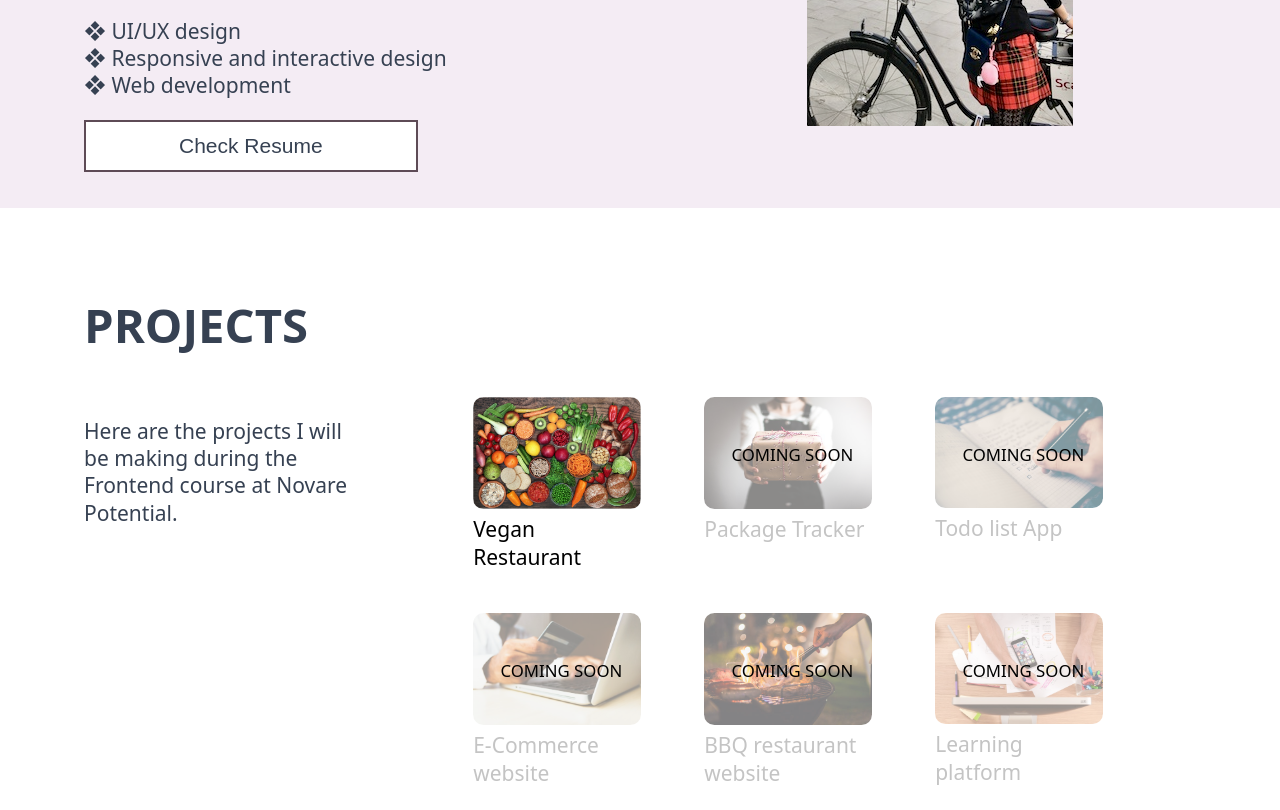
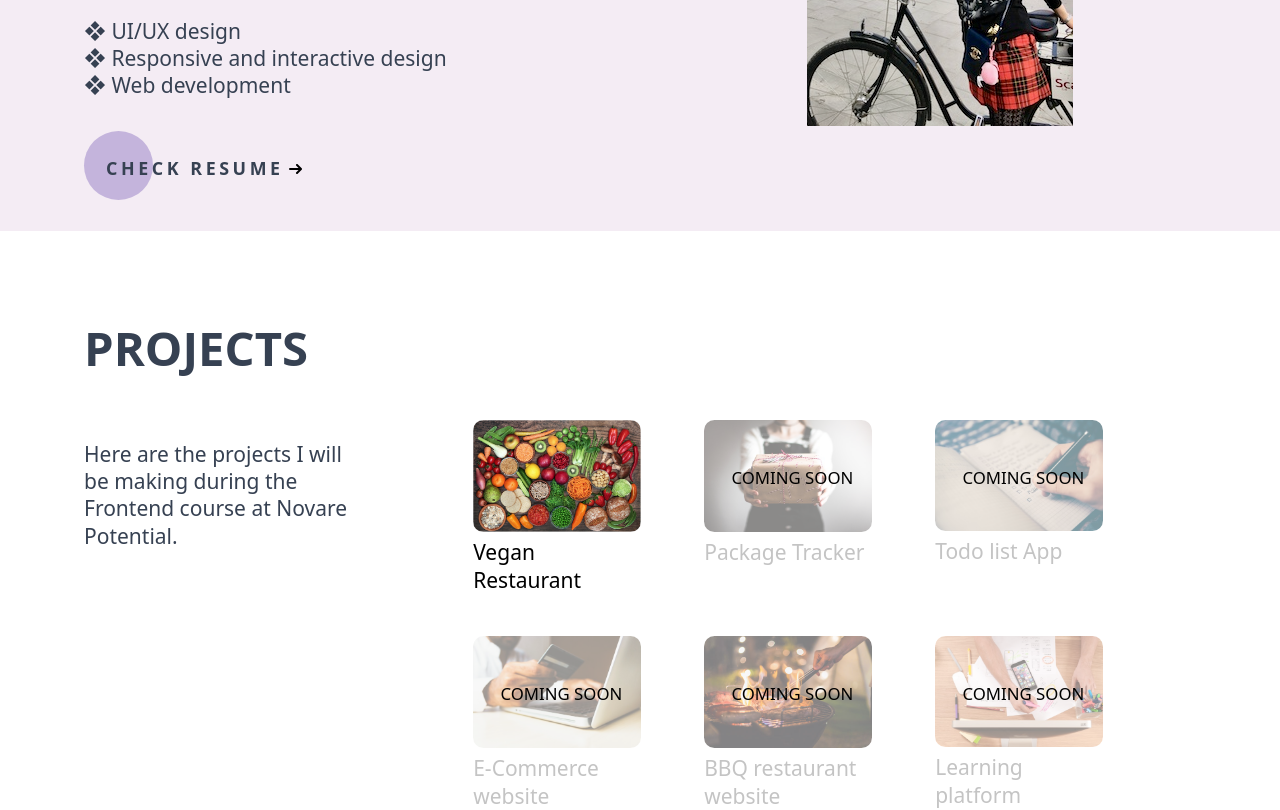
Before and after one commit to nh-g/portfolio-in-react, a React (Create React App) app: page / in a window 1280 px wide. Shown: the part 1280-2090 px from the top of the page. Built offline with nearby package versions, Linux system fonts and the light colour scheme.

Commit message:
add cta button with hover effect

```diff
--- a/src/data/aboutMe.js
+++ b/src/data/aboutMe.js
@@ -17,13 +17,27 @@ export function getAboutMe() {
         <br />❖ UI/UX design <br />❖ Responsive and interactive design
         <br />❖ Web development
       </p>
-      <a
+      {/* <a
         target="_blank"
         rel="noopener noreferrer"
         href="https://drive.google.com/file/d/10X6BnynfWezYfWR-CkU4qXS04izgziXA/view"
       >
         <button className="button black">Check Resume</button>
+      </a> */}
+      <div className="spacer"></div>
+      <a
+        target="_blank"
+        className="cta"
+        rel="noopener noreferrer"
+        href="https://drive.google.com/file/d/10X6BnynfWezYfWR-CkU4qXS04izgziXA/view"
+      >
+        <span>Check Resume</span>
+        <svg width="13px" height="10px" viewBox="0 0 13 10">
+          <path d="M1,5 L11,5"></path>
+          <polyline points="8 1 12 5 8 9"></polyline>
+        </svg>
       </a>
+      <div className="spacer"></div>
     </>
   );
 }
--- a/src/styles/atoms/_button.scss
+++ b/src/styles/atoms/_button.scss
@@ -1,5 +1,9 @@
 a{
     text-decoration: none;
+    color: var(--light-text);
+    &:hover{
+        color: white;
+    }
 }
 
 button{
@@ -61,3 +65,58 @@ button{
     }
 
 }
+
+.cta{
+    a{
+        color: white;
+}
+    position: relative;
+    margin: auto;
+    padding: 1rem 22px;
+    transition: all .2s ease;
+    &:before{
+        content: "";
+        position: absolute;
+        top: 0;
+        left: 0;
+        display: block;
+        border-radius: 1.65rem;
+        background: var(--cta);
+        width: 3.3rem;
+        height: 3.3rem;
+        transition: all .3s ease;
+    }
+    span{
+        position: relative;
+        font-size: 0.85rem;
+        line-height: 1.1rem;
+        font-weight: 800;
+        letter-spacing: .17rem;
+        text-transform: uppercase;
+        vertical-align: middle;
+    }
+    svg{
+        position: relative;
+        top: 0;
+        margin-left: 10px;
+        fill: none;
+        stroke-linecap: round;
+        stroke-linejoin: round;
+        stroke: var(--dark-text);
+        stroke-width: 2;
+        transform: translateX(-5px);
+        transition: all .3s ease;
+    }
+    &:hover{
+        &:before{
+            width: 100%;
+            background: var(--cta);
+        }
+        svg{
+            transform: translateX(0);
+        }
+}
+    &:active{
+        transform: scale(.96)
+  }
+}
--- a/src/styles/base/layout.scss
+++ b/src/styles/base/layout.scss
@@ -22,6 +22,9 @@ section:nth-child(even) {
   background-color: var(--dark-background);
 }
 
+.spacer {
+  height: 1.5rem;
+}
 
 @media screen and (min-width: 320px) {
   section {
@@ -70,6 +73,7 @@ section:nth-child(even) {
   --button-light: #b8dbd9;
 
   --pill: #b8dbd9;
+  --cta:#b8dbd9;
 
 }
 
@@ -85,4 +89,5 @@ section:nth-child(even) {
   --button-light: white;
 
   --pill: #5e4b56;
+  --cta: #C4B4DC;
 }
```
